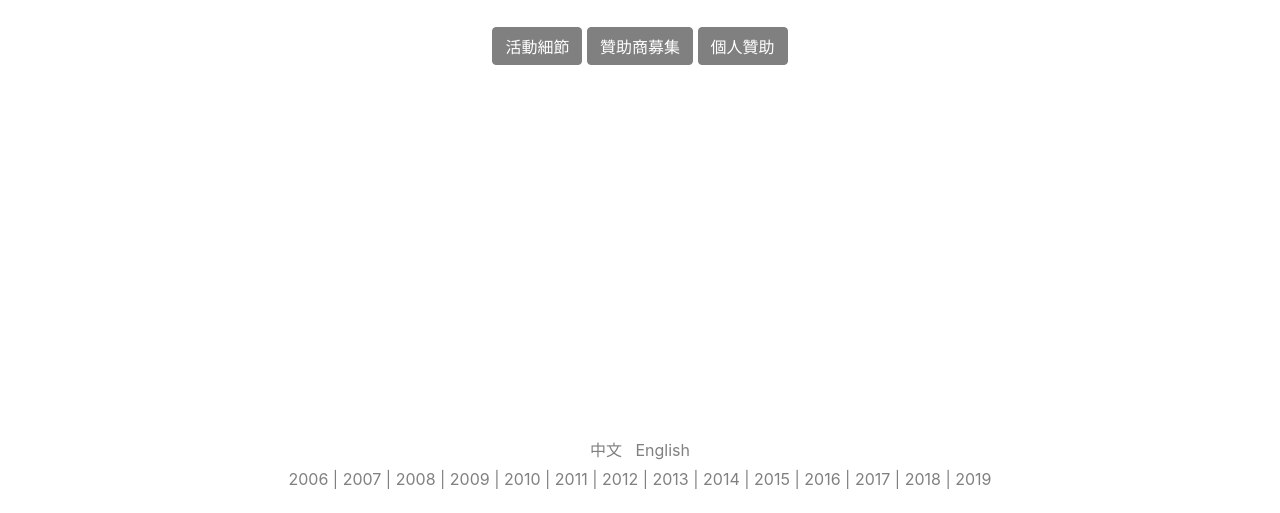
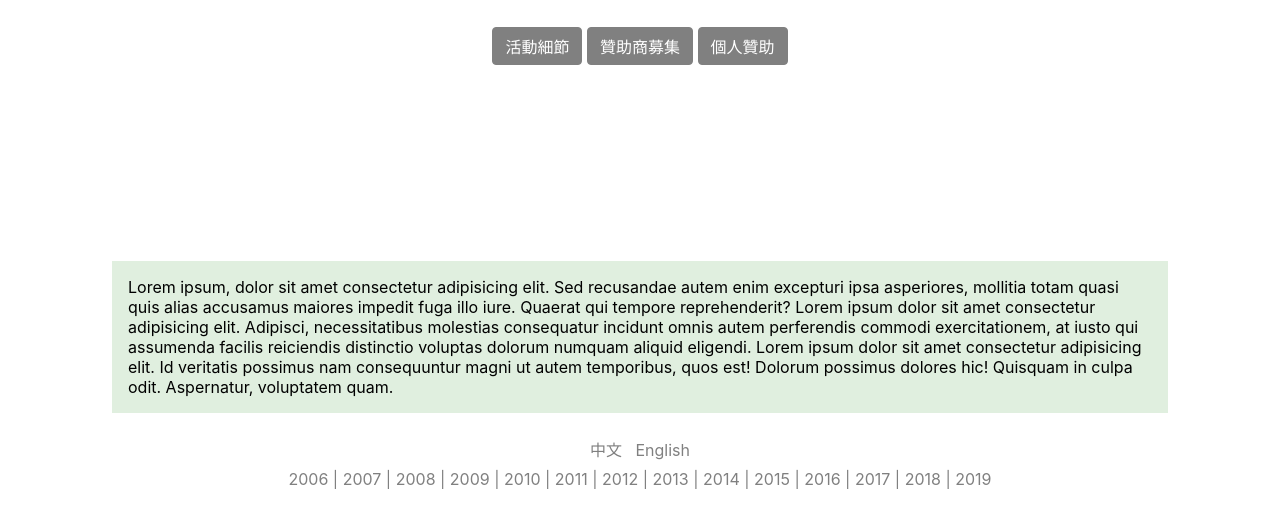
Before and after one commit to COSCUP/2020-landing, a plain HTML site: page index.html in a window 1280 px wide. Shown: the part 287-800 px from the top of the page. Drawn offline with Linux system fonts and the light colour scheme.

Commit message:
Add about-div

```diff
--- a/index.html
+++ b/index.html
@@ -73,6 +73,18 @@
         <button type="button">個人贊助</button>
       </div>
     </main>
+    <div id="about-div">
+      Lorem ipsum, dolor sit amet consectetur adipisicing elit. Sed recusandae
+      autem enim excepturi ipsa asperiores, mollitia totam quasi quis alias
+      accusamus maiores impedit fuga illo iure. Quaerat qui tempore
+      reprehenderit? Lorem ipsum dolor sit amet consectetur adipisicing elit.
+      Adipisci, necessitatibus molestias consequatur incidunt omnis autem
+      perferendis commodi exercitationem, at iusto qui assumenda facilis
+      reiciendis distinctio voluptas dolorum numquam aliquid eligendi. Lorem
+      ipsum dolor sit amet consectetur adipisicing elit. Id veritatis possimus
+      nam consequuntur magni ut autem temporibus, quos est! Dolorum possimus
+      dolores hic! Quisquam in culpa odit. Aspernatur, voluptatem quam.
+    </div>
     <footer>
       <div id="language">
         <a href="#"> 中文 </a>&nbsp; <a href="#"> English </a
--- a/style.css
+++ b/style.css
@@ -45,6 +45,13 @@ h1 {
   width: 80vw;
   margin: 5% auto;
 } */
+
+#about-div {
+  max-width: 80vw;
+  margin: 0.5rem auto;
+  padding: 1rem;
+  background-color: #e0efdf;
+}
 
 #main-div {
   margin-top: 5rem;
```
